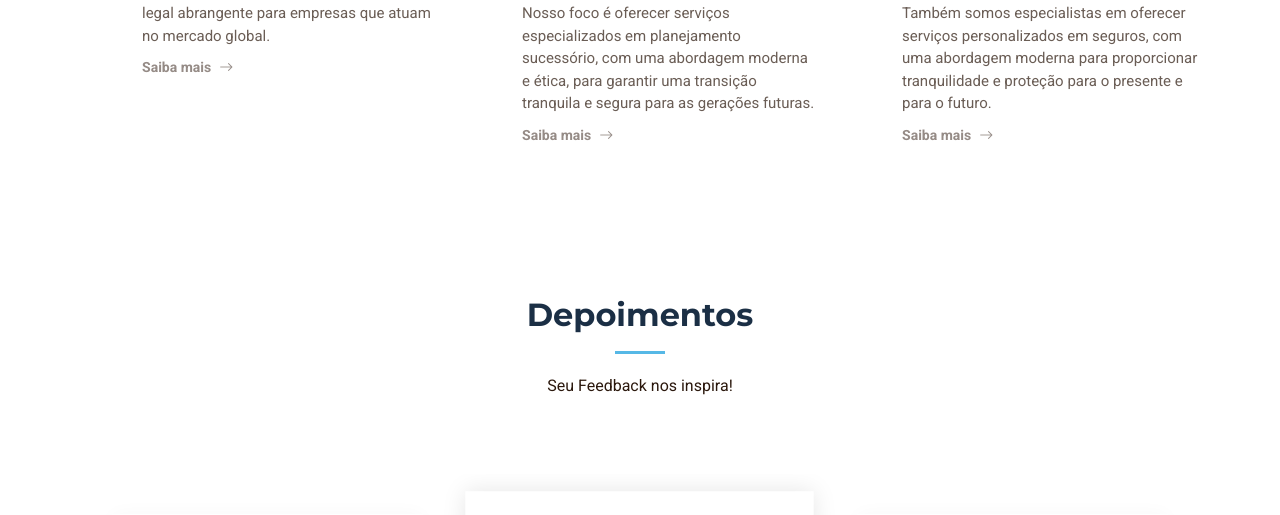
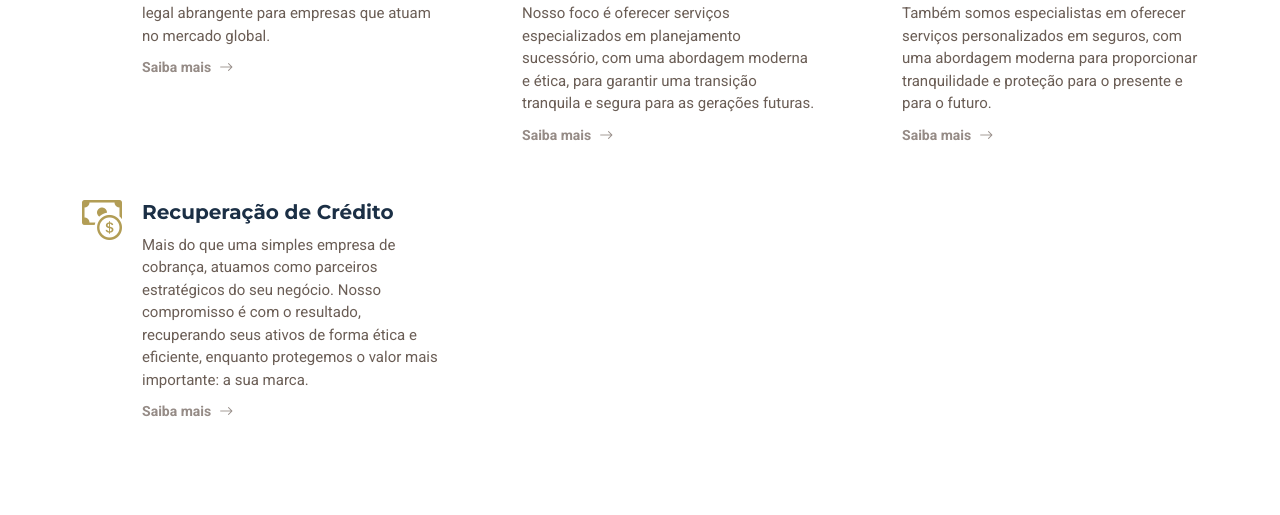
Before and after one commit to MDR-Advocacia/MDR-site, a PHP site: page /services.php in a window 1280 px wide. Shown: the part 917-1432 px from the top of the page. Run offline with PHP 8.4, Linux system fonts and the light colour scheme; some libraries are stand-ins or nearby versions.

Commit message:
adicionei a rec de cred nas atuações

```diff
--- a/services.php
+++ b/services.php
@@ -60,6 +60,13 @@
               <h4 class="title">Seguros</h4>
               <p class="description">Nós reconhecemos a importância de proteger o patrimônio e garantir a segurança financeira dos nossos clientes. Também somos especialistas em oferecer serviços personalizados em seguros, com uma abordagem moderna para proporcionar tranquilidade e proteção para o presente e para o futuro.</p>
               <a href="service6.php" class="readmore stretched-link"><span>Saiba mais</span><i class="bi bi-arrow-right"></i></a>
+            </div>
+          </div><div class="col-lg-4 col-md-6 service-item d-flex" data-aos="fade-up" data-aos-delay="600">
+            <div class="icon flex-shrink-0"><i class="bi bi-cash-coin" style="color: #b29d55;"></i></div>
+            <div>
+              <h4 class="title">Recuperação de Crédito</h4>
+              <p class="description">Mais do que uma simples empresa de cobrança, atuamos como parceiros estratégicos do seu negócio. Nosso compromisso é com o resultado, recuperando seus ativos de forma ética e eficiente, enquanto protegemos o valor mais importante: a sua marca.</p>
+              <a href="recuperacao-credito.php" class="readmore stretched-link"><span>Saiba mais</span><i class="bi bi-arrow-right"></i></a>
             </div>
           </div></div>
 
```
